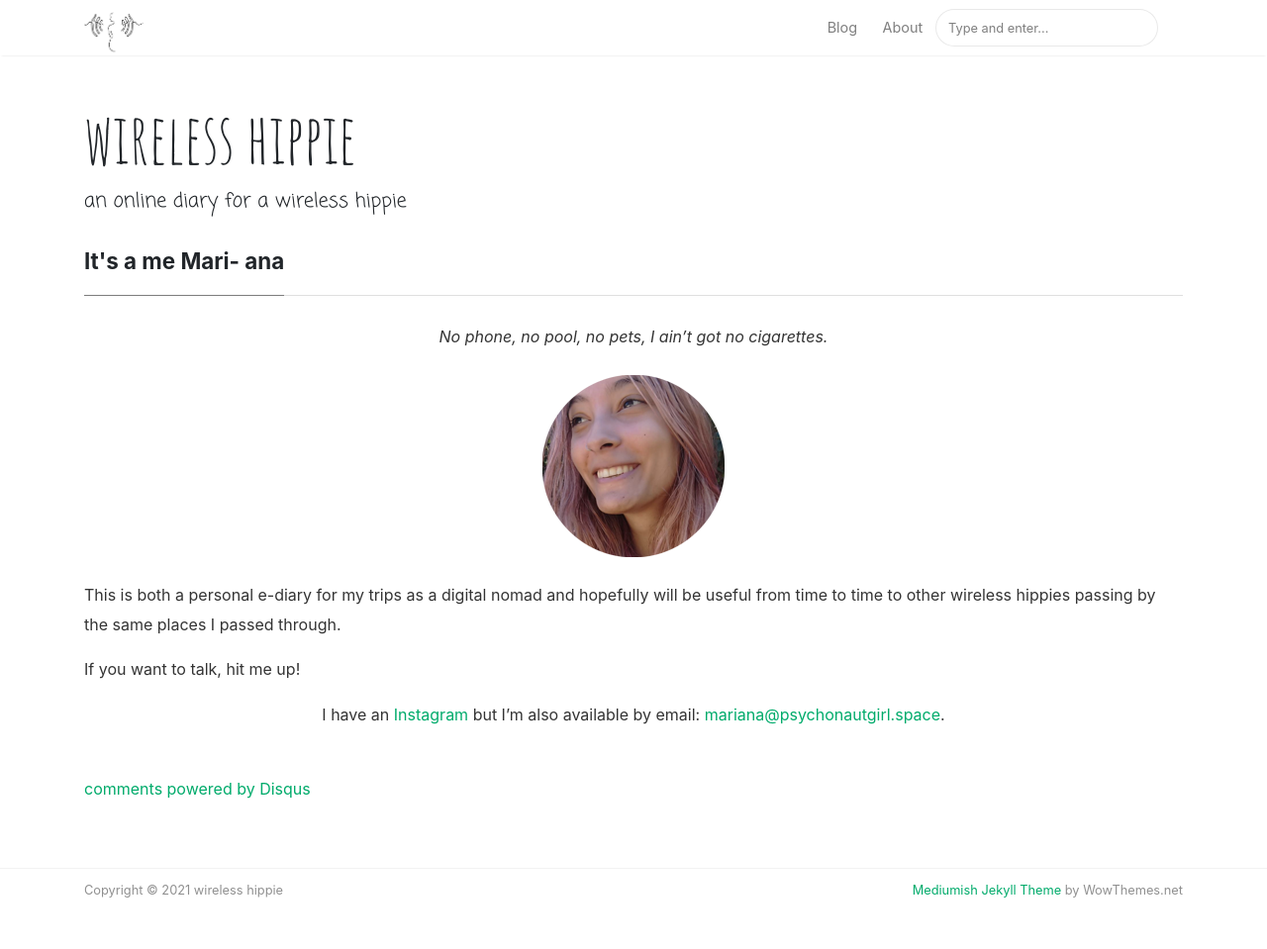
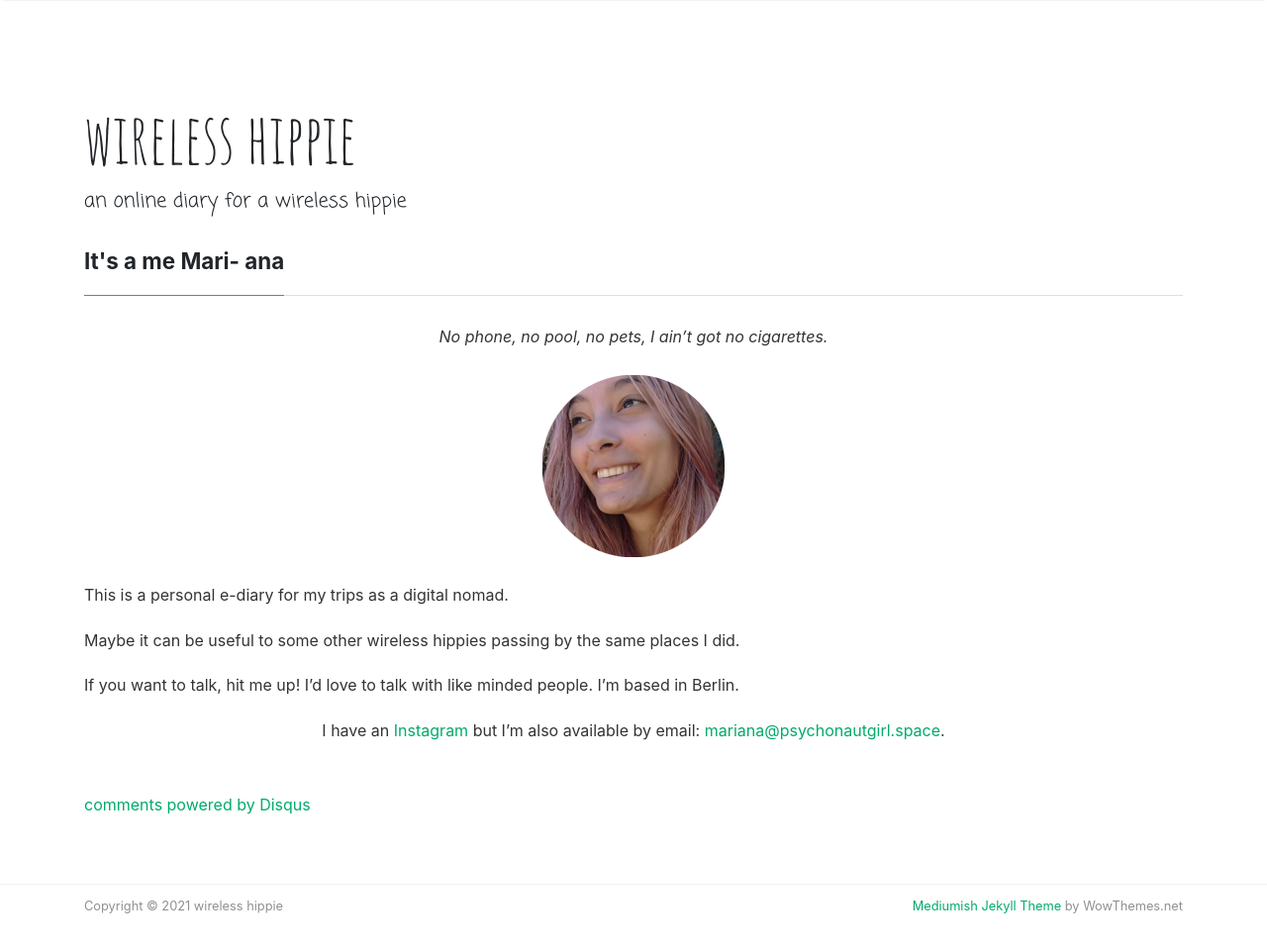
Before and after one commit to wireless-hippie/wireless-hippie.github.io, a Jekyll site: the page built from _pages/about.md, in a window 1280 px wide and 959 px high. Shown: the whole window at 99% size. Built offline with Jekyll 4.4.1, drawn with Linux system fonts in a browser that asks for light colours; nearby versions of some CDN libraries; comment, search, counter and statistics services are not loaded.

Commit message:
Dont even know fixes

```diff
--- a/_layouts/default.html
+++ b/_layouts/default.html
@@ -96,7 +96,7 @@ ga('send', 'pageview');
 <!-- Site Title
 ================================================== -->
 <div class="mainheading">
-    <h1 class="sitetitle">{{ site.name }}</h1>
+    <a href="{{ site.baseurl }}/" style="color: inherit"><h1 class="sitetitle">{{ site.name }}</h1></a>
     <p class="lead">
         {{ site.description }}
     </p>
--- a/_pages/about.md
+++ b/_pages/about.md
@@ -14,9 +14,11 @@ comments: true
 
 
 {:refdef: style="text-align: center;"}
-This is both a personal e-diary for my trips as a digital nomad and hopefully will be useful from time to time to other wireless hippies passing by the same places I passed through.
+This is a personal e-diary for my trips as a digital nomad.
 
-If you want to talk, hit me up!
+Maybe it can be useful to some other wireless hippies passing by the same places I did.
+
+If you want to talk, hit me up! I'd love to talk with like minded people. I'm based in Berlin.
 
 I have an [Instagram](instagram.com/wirelesshippie/) but I'm also available by email: [mariana@psychonautgirl.space](mariana@psychonautgirl.space).
 {: refdef}
```
Also changed, not shown: 3 other files.
